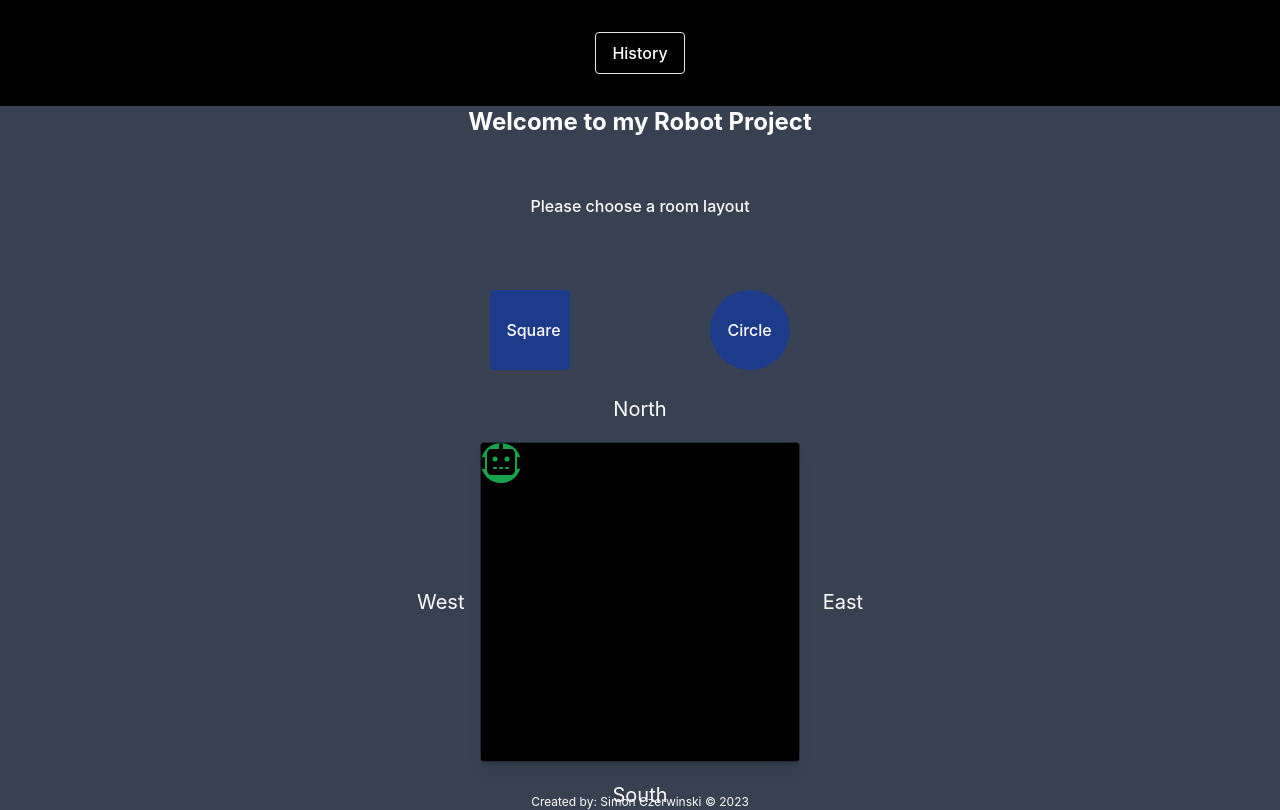
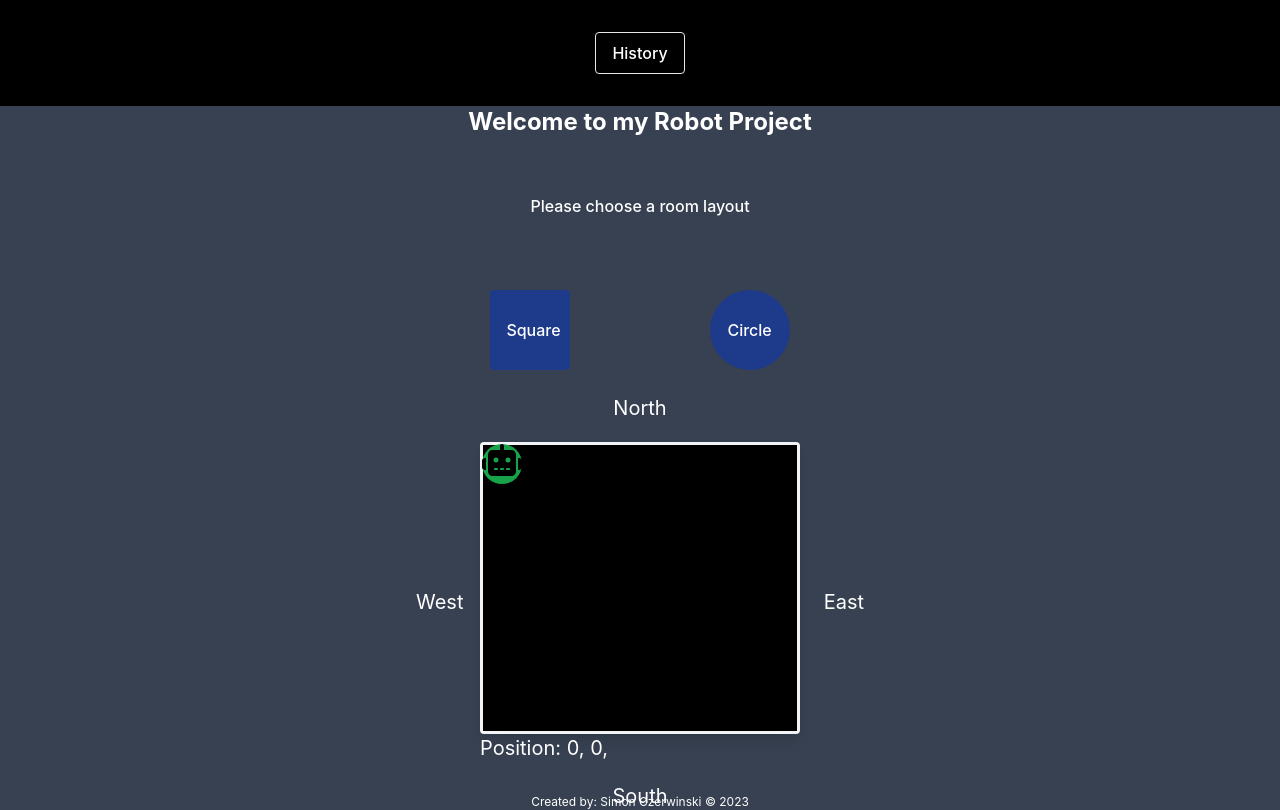
Before and after one commit to simonczerwinski/xstate-robot-project, a React (Create React App) app: page / in a window 1280 px wide. Built offline with nearby package versions, Linux system fonts and the light colour scheme.

Commit message:
Implemented getBoundingClientRect for squareroom to render out y/x coordinates with click

```diff
--- a/package.json
+++ b/package.json
@@ -13,6 +13,7 @@
     "clsx": "^2.0.0",
     "react": "^18.2.0",
     "react-dom": "^18.2.0",
+    "react-move": "^6.5.0",
     "react-scripts": "5.0.1",
     "typescript": "^4.9.5",
     "web-vitals": "^2.1.4"
--- a/src/component/Robot/Robot.tsx
+++ b/src/component/Robot/Robot.tsx
@@ -7,7 +7,7 @@ interface Props {
 }
 
 const Robot: React.FC<Props> = ({ robot }) => {
-	const { x, y, direction } = robot || {};
+	const { x, y, direction, coordinates, commands } = robot || {};
 
 	const { isHovered, onMouseEnter, onMouseLeave } = useHover();
 
--- a/src/component/SquareRoom/SquareRoom.tsx
+++ b/src/component/SquareRoom/SquareRoom.tsx
@@ -1,10 +1,75 @@
-import React from 'react';
+import React, { useEffect, useState } from 'react';
 import Text from '../Text/Text';
 import Robot from '../Robot/Robot';
 
-const SquareRoom: React.FC = () => {
+type Direction = (x: number, y: number) => string;
+
+interface Props {
+	input?: string;
+}
+
+const SquareRoom: React.FC<Props> = ({ input }) => {
+	const [position, setPosition] = useState({ x: 0, y: 0, direction: '' });
+	const [commands, setCommands] = useState<string[]>([]);
+
+	input = 'VGGHGHGHGG';
+
+	useEffect(() => {
+		setCommands(input?.split('') || []);
+	}, [input]);
+
+	commands.forEach((command) => {
+		if (command === 'G') {
+			// Gå framåt
+		} else if (command === 'V') {
+			// Gå vänster
+		} else if (command === 'H') {
+			// Gå höger
+		}
+	});
+	console.log(commands);
+
+	const direction: Direction = (x, y) => {
+		switch (true) {
+			case y < 3:
+				return 'North';
+			case y > 2:
+				return 'South';
+			case x < 2:
+				return 'West';
+			case x > 2:
+				return 'East';
+			default:
+				return 'Center?';
+		}
+	};
+
+	const handleClick = (e: React.MouseEvent<HTMLDivElement, MouseEvent>) => {
+		const RoomPosition = (e.target as Element).getBoundingClientRect();
+		console.log(
+			RoomPosition.top,
+			RoomPosition.right,
+			RoomPosition.bottom,
+			RoomPosition.left
+		);
+		const x = e.clientX - RoomPosition.left;
+		const y = e.clientY - RoomPosition.top;
+		console.log(x, y);
+		const dir = direction(
+			Math.floor(x / (RoomPosition.width / 5)),
+			Math.floor(y / (RoomPosition.height / 5))
+		);
+		console.log(dir);
+		setPosition({ x, y, direction: dir });
+	};
+
 	return (
-		<div className="relative w-full h-full bg-black text-white border border-gray-800 shadow-lg rounded">
+		<div className="relative flex flex-col w-full h-full ">
+			<div
+				className="w-full h-full bg-black text-white grid grid-cols-1 grid-rows-1 border-2 border-gray-100 shadow-lg rounded"
+				onClick={handleClick}
+			>
+				<div className={`border border-gray-100 ${direction(0, 0)}`}>
 					<div className="absolute top-[-3rem] left-1/2 transform -translate-x-1/2 text-center text-xs">
 						<Text text="North" as="span" className="text-xl font-normal" />
 					</div>
@@ -17,7 +82,17 @@ const SquareRoom: React.FC = () => {
 					<div className="absolute right-[-4rem] top-1/2 transform -translate-y-1/2 text-center text-xs flex justify-center items-center">
 						<Text text="East" as="span" className="text-xl font-normal" />
 					</div>
+				</div>
 				<Robot />
+			</div>
+
+			<div className="flex flex-col">
+				<Text
+					text={`Position: ${position.x}, ${position.y}, ${position.direction}`}
+					as="p"
+					className="text-xl font-normal text-white"
+				/>
+			</div>
 		</div>
 	);
 };
--- a/src/models/robotModel.ts
+++ b/src/models/robotModel.ts
@@ -1,9 +1,13 @@
+interface Direction {
+	(x: number, y: number): string;
+}
+
 export interface IModelRobot {
 	id: number;
 	icon: string;
 	x: number;
 	y: number;
-	direction: number;
+	direction?: Direction;
 	isPlaced: boolean;
 	isLost: boolean;
 	coordinates: string;
```
Also changed, not shown: 1 other file (tests, documents, lock files or other folders). Lines whose indentation alone changed are shown as unchanged.
